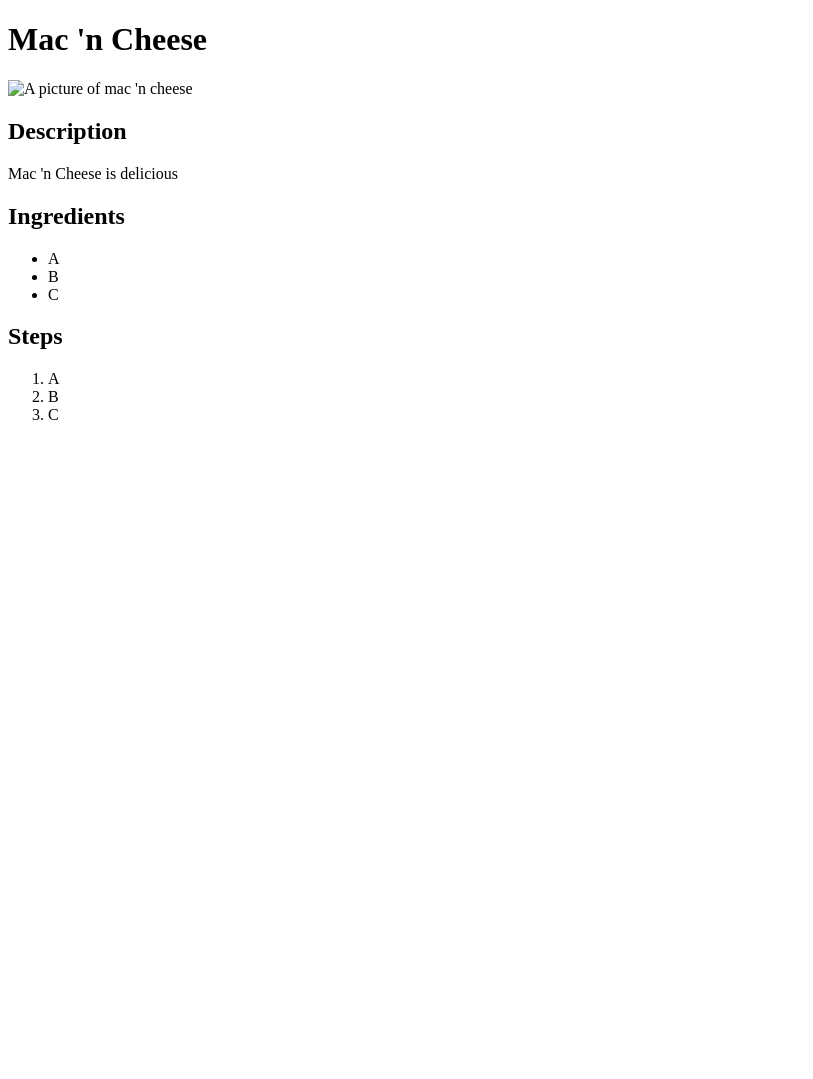
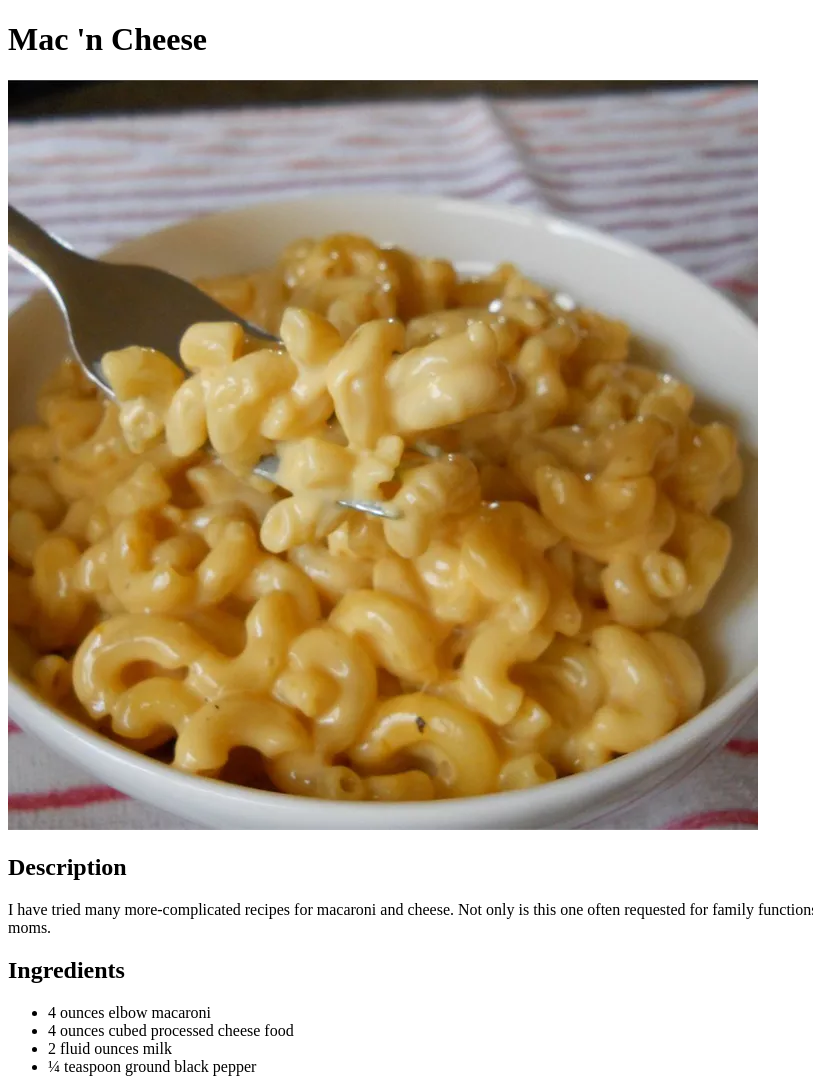
Before and after one commit to Doduodrio/odin-recipes, a plain HTML site: page recipes/mac_n_cheese.html in a window 1280 px wide. Shown: the top 1079 px of the page, without its empty margins (0-813 px from the left). Before the commit the page ends 800 px from the top, so only its background shows below. Drawn offline with Linux system fonts and the light colour scheme.

Commit message:
Copy mac n' cheese recipe from site

```diff
--- a/recipes/mac_n_cheese.html
+++ b/recipes/mac_n_cheese.html
@@ -7,20 +7,21 @@
 </head>
 <body>
     <h1>Mac 'n Cheese</h1>
-    <img src="" alt="A picture of mac 'n cheese">
+    <img src="../images/mac_n_cheese.webp" alt="A picture of mac 'n cheese">
     <h2>Description</h2>
-    <p>Mac 'n Cheese is delicious</p>
+    <p>I have tried many more-complicated recipes for macaroni and cheese. Not only is this one often requested for family functions, but it is easy to make! Kids LOVE this recipe. It is so handy for busy moms.</p>
     <h2>Ingredients</h2>
     <ul>
-        <li>A</li>
-        <li>B</li>
-        <li>C</li>
+        <li>4 ounces elbow macaroni</li>
+        <li>4 ounces cubed processed cheese food</li>
+        <li>2 fluid ounces milk</li>
+        <li>&frac14; teaspoon ground black pepper</li>
     </ul>
     <h2>Steps</h2>
     <ol>
-        <li>A</li>
-        <li>B</li>
-        <li>C</li>
+        <li>Bring a large pot of lightly salted water to a boil. Add pasta and cook until al dente, 8 to 10 minutes; drain.</li>
+        <li>Place a saucepan over medium-low heat. Combine the cheese food, milk, and pepper in the saucepan; cook until the cheese has melted, stirring frequently. Stir in the drained macaroni until evenly coated.</li>
     </ol>
+    <p>Source: <a href="https://www.allrecipes.com/recipe/149239/easiest-mac-n-cheese-ever/" target="_blank" rel="noopener noreferrer">Easiest Mac-N-Cheese Ever!</a></p>
 </body>
 </html>
```
